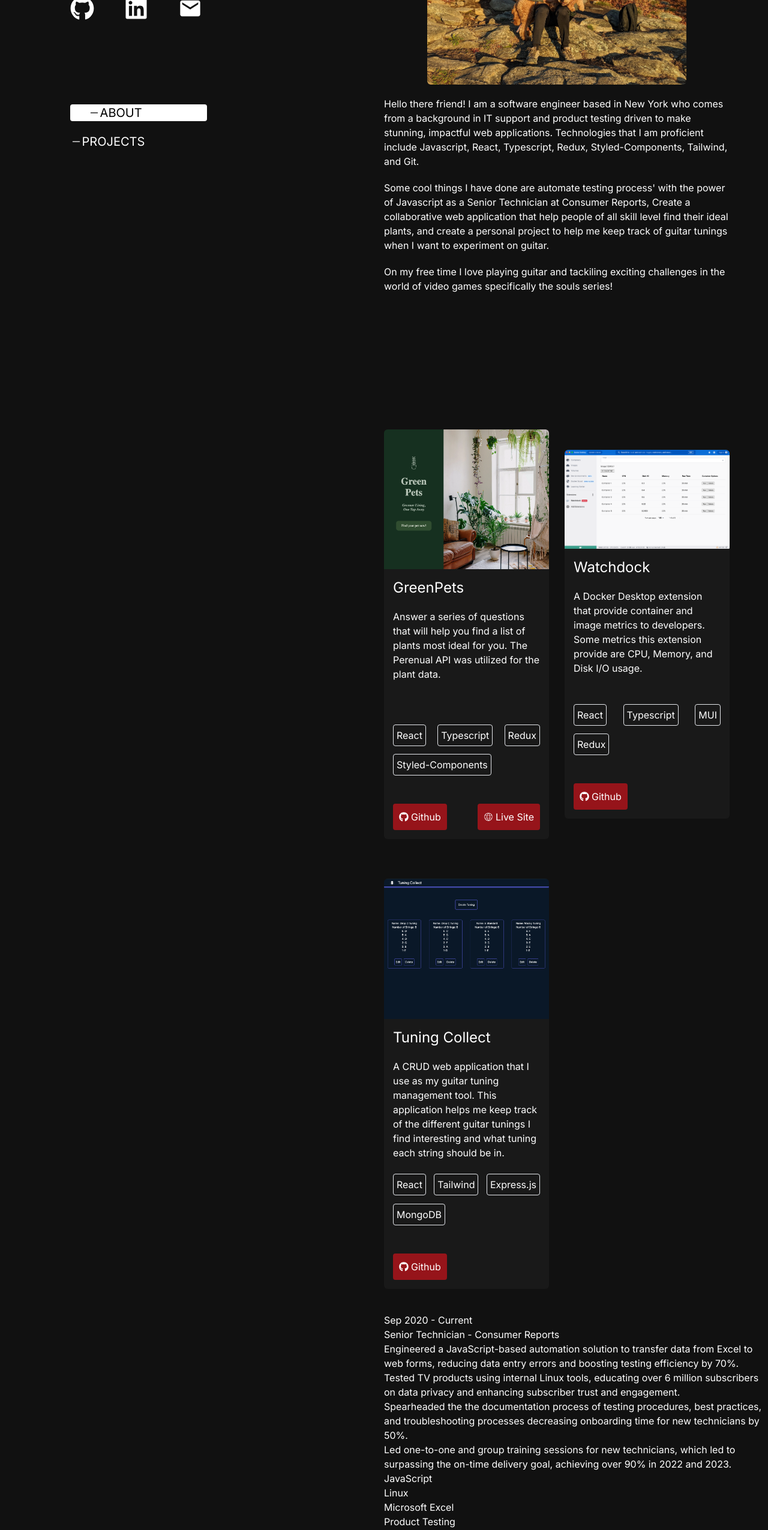
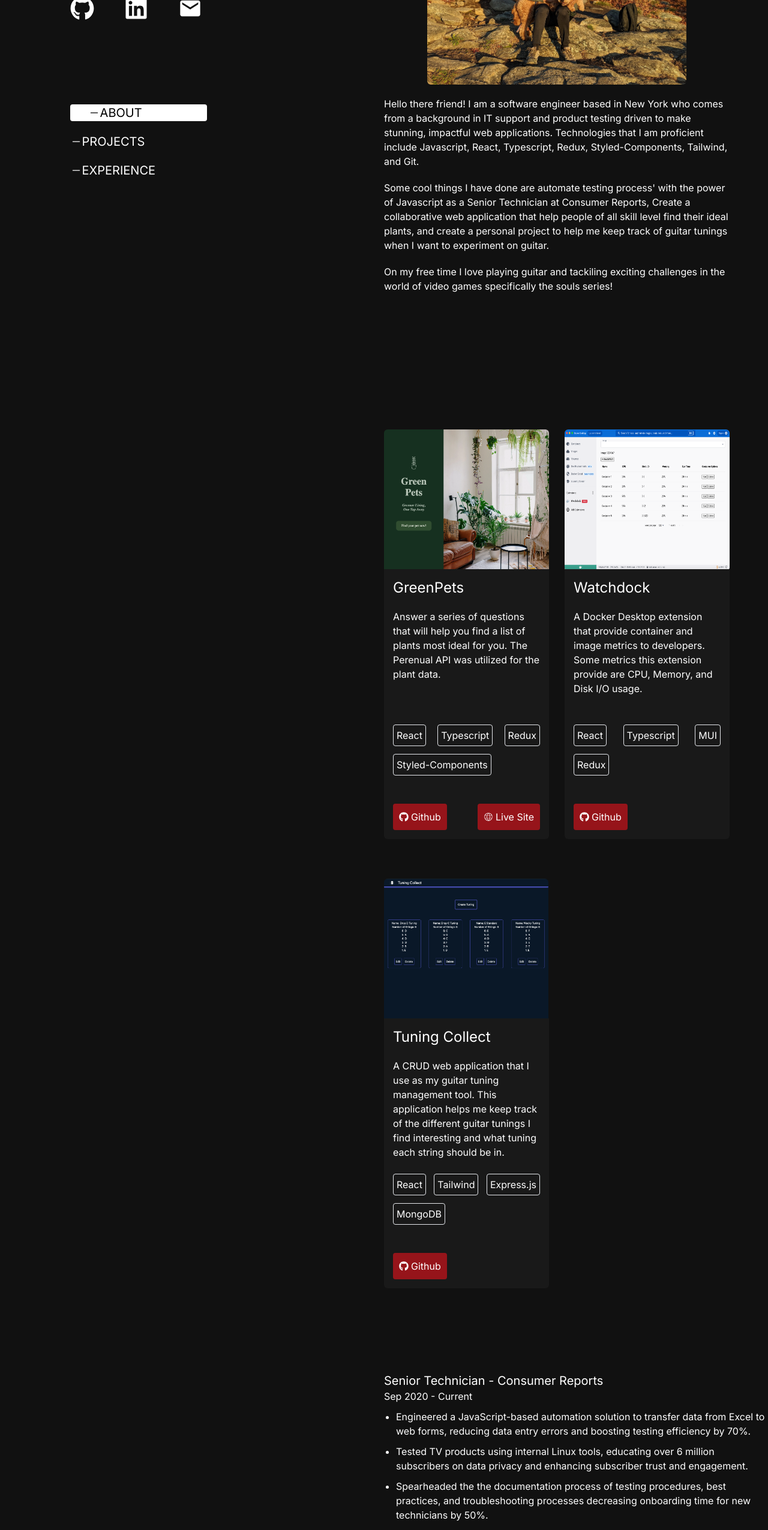
Before and after one commit to crisdevs/portfolio, a React (Vite) app: page / in a window 1280 px wide. Shown: the part 234-2785 px from the top of the page at 60% size. Built offline with nearby package versions, Linux system fonts and the light colour scheme.

Commit message:
created experience section, fixed height issue with project images. Set styles when scrolling to experience section

```diff
--- a/src/App.tsx
+++ b/src/App.tsx
@@ -22,11 +22,17 @@ function App() {
     else{
       setShowNav(false);
     }
-    if(Y >= 700){
+
+
+
+    if(Y < 700){
+      setCurrentSection("about");
+    }
+    else if(Y >= 700 && Y < 2250){
       setCurrentSection("projects");
     }
-    else{
-      setCurrentSection("about");
+    else if(Y >= 2250){
+      setCurrentSection("experience");
     }
     console.log(window.scrollY);
   };
--- a/src/components/ExperienceEntry.tsx
+++ b/src/components/ExperienceEntry.tsx
@@ -3,16 +3,18 @@ import {ExperienceEntryType} from "../types";
 export default function ExperienceEntry(props:{experience:ExperienceEntryType}){
     const {from, to, companyName, role, details, skills} = props.experience;
     return(
-    <>
+    <div className = " mb-[50px]">
+            <div>
+            <h3 className = "text-xl">{`${role} - ${companyName}`}</h3>
             <p>{`${from} - ${to}`}</p>
-            <h3>{`${role} - ${companyName}`}</h3>
-            <ul>
-                {details.map((detail, i) => <li key = {`detail-${i}`}>{detail}</li>)}
+            </div>
+            <ul className = "list-disc">
+                {details.map((detail, i) => <li className = "ml-[20px] mt-[10px]" key = {`detail-${i}`}>{detail}</li>)}
             </ul>
-            <ul>
-               {skills.map((skill, i) => <li key={`skill-${i}`}>{skill}</li>)}
+            <ul className = "flex mt-[20px] flex-wrap gap-y-3 ml-[20px]">
+               {skills.map((skill, i) => <li className = "border rounded p-1 mr-[10px]" key={`skill-${i}`}>{skill}</li>)}
             </ul>
 
-    </>
+    </div>
     );
 }
--- a/src/components/ProjectCard.tsx
+++ b/src/components/ProjectCard.tsx
@@ -6,7 +6,7 @@ export default function ProjectCard (props:{project : Project}){
     console.log("project render");
     return(
         <div className = "mb-[40px] max-w-[275px]">
-          <img className = "rounded-t-md" src = {props.project.imgPath} ></img>
+          <img className = "rounded-t-md h-[233px]" src = {props.project.imgPath} />
           <div className = " flex flex-col bg-[#191919] rounded-b-md h-[450px] p-[15px]">
           <h3 className = "text-2xl mb-[20px]">{props.project.title}</h3>
           <p>{props.project.description}</p>
--- a/src/components/SectionDisplay.tsx
+++ b/src/components/SectionDisplay.tsx
@@ -7,11 +7,13 @@ export default function SectionDisplay(){
     const selectedStyles = `bg-white text-black rounded transition-all duration-250 pl-[30px]`;
     const unSelectedStyles = `bg-transparent text-white transition-all duration-250 pl-[0px]`;
     const hoverStyles = `hover:bg-white hover:text-black hover:rounded hover:transition-all hover:duration-250 hover:pl-[30px]`;
+    console.log(currentSection);
     return(
         <div>
             <ul className = "mt-[140px]">
                 <li className = {`w-[50%] text-xl mb-[20px] ${currentSection === "about" ? selectedStyles : unSelectedStyles} ${hoverStyles}`}><a className= "flex items-center" href="#about"><IoRemoveOutline /> ABOUT</a></li>
-                <li className = {`w-[50%] text-xl ${currentSection === "projects" ? selectedStyles : unSelectedStyles} ${hoverStyles}`}><a className="flex items-center" href="#projects"><IoRemoveOutline /> PROJECTS</a></li>
+                <li className = {`w-[50%] text-xl mb-[20px] ${currentSection === "projects" ? selectedStyles : unSelectedStyles} ${hoverStyles}`}><a className="flex items-center" href="#projects"><IoRemoveOutline /> PROJECTS</a></li>
+                <li className = {`w-[50%] text-xl ${currentSection === "experience" ? selectedStyles : unSelectedStyles} ${hoverStyles}`}><a className="flex items-center" href="#experience"><IoRemoveOutline /> EXPERIENCE</a></li>
             </ul>
         </div>
     );
--- a/src/sections/Experience.tsx
+++ b/src/sections/Experience.tsx
@@ -1,10 +1,12 @@
 import ExperienceEntry from "../components/ExperienceEntry"
 import { experience } from "../Entries";
+import useScreenSize from "../Hooks/useScreenSize";
 
 export default function Experience(){
-
+    const currentScreenSize = useScreenSize();
     return(
-        <section>
+        <section className = "mt-[100px]">
+            {currentScreenSize.width < 1024 && <h2 className = "mb-[50px]">EXPERIENCE</h2>}
             {experience.map((exp, i) => <ExperienceEntry key = {`exp-${i}`} experience = {exp}/>)}
         </section>
     );
```
